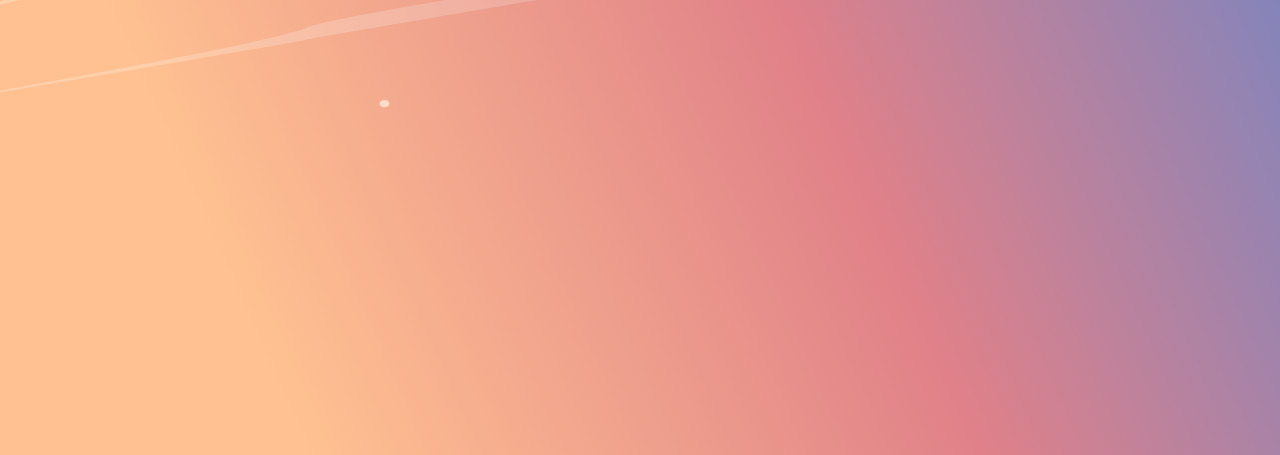
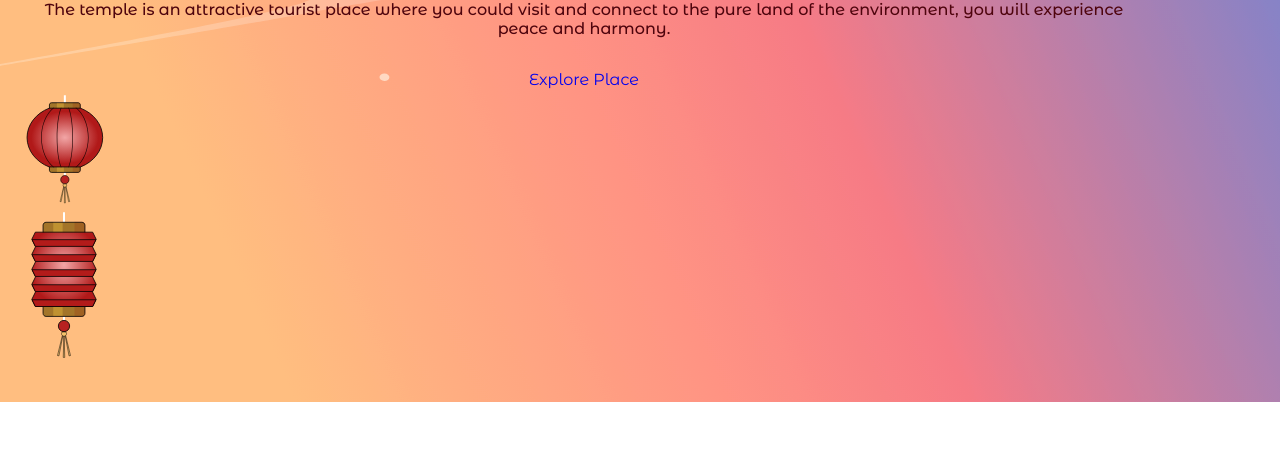
Before and after one commit to yarasa27/Responsive-Temple-Website, a plain HTML site: page index.html in a window 1280 px wide. Shown: the part 398-853 px from the top of the page. After the commit the page ends 800 px from the top, so only its background shows below. Drawn offline with nearby package versions, Linux system fonts and the light colour scheme.

Commit message:
home css

```diff
--- a/assets/css/styles.css
+++ b/assets/css/styles.css
@@ -148,7 +148,39 @@ img {
 
 
 /*=============== HOME ===============*/
-
+.home{
+  position: relative;
+}
+.home__container{
+  padding-top: 10.5rem;
+  height: 100vh;
+}
+.home__bg{
+  position: absolute;
+  top: 0;
+  left: 0;
+  width: 100%;
+  height: 100%;
+  object-fit: cover;
+  object-position: center;
+  filter: saturate(1.3);
+}
+.home__data{
+  position: relative;
+  text-align: center;
+  z-index: var(--z-tooltip);
+}
+.home__title{
+  font-size: var(--biggest-font-size);
+  margin-bottom: 1rem;
+}
+.home__description{
+  font-weight: var(--font-medium);
+  margin-bottom: 2rem;
+}
+.home__button{
+  display: inline-flex;
+}
 
 /* Sakura petals */
 
--- a/index.html
+++ b/index.html
@@ -64,7 +64,25 @@
          <section class="home">
             <section class="home">
                <img src="assets/img/img-bg.svg" alt="image" class="home__bg">
-               <div class="home__container container"></div>
+               <div class="home__container container">
+                  <div class="home__data">
+                     <h1 class="home__title">Welcome To <br> Temple</h1>
+                     <p class="home__description">
+                        The temple is an attractive tourist place where you could visit and connect to the pure land of the environment, you will experience peace and harmony.
+                     </p>
+                     <a href="#" class="home__button">Explore Place</a>
+                     <img src="assets/img/lantern-1.svg" alt="image" class="home__lantern-1">
+                     <img src="assets/img/lantern-2.svg" alt="image" class="home__lantern-2">
+                  </div>
+                  <div class="home__images">
+                     <img src="assets/img/img-1.svg" alt="image" class="home__img-1">
+                     <img src="assets/img/img-2.svg" alt="image" class="home__img-2">
+                     <img src="assets/img/img-3.svg" alt="image" class="home__img-3">
+                     <img src="assets/img/img-4.svg" alt="image" class="home__img-4">
+                     <img src="assets/img/img-5.svg" alt="image" class="home__img-5">
+                     <img src="assets/img/img-6.svg" alt="image" class="home__img-6">
+                  </div>
+               </div>
             </section>
          </section>
       </main>
```
